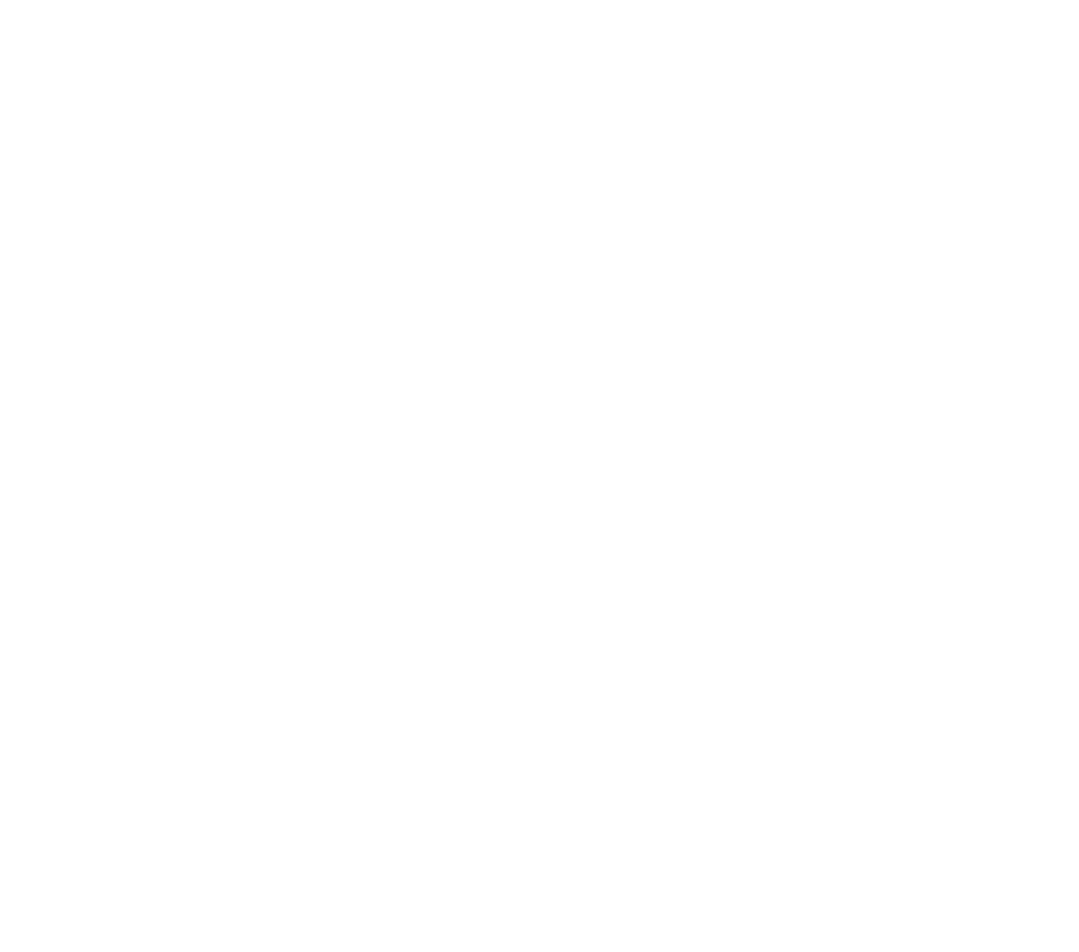
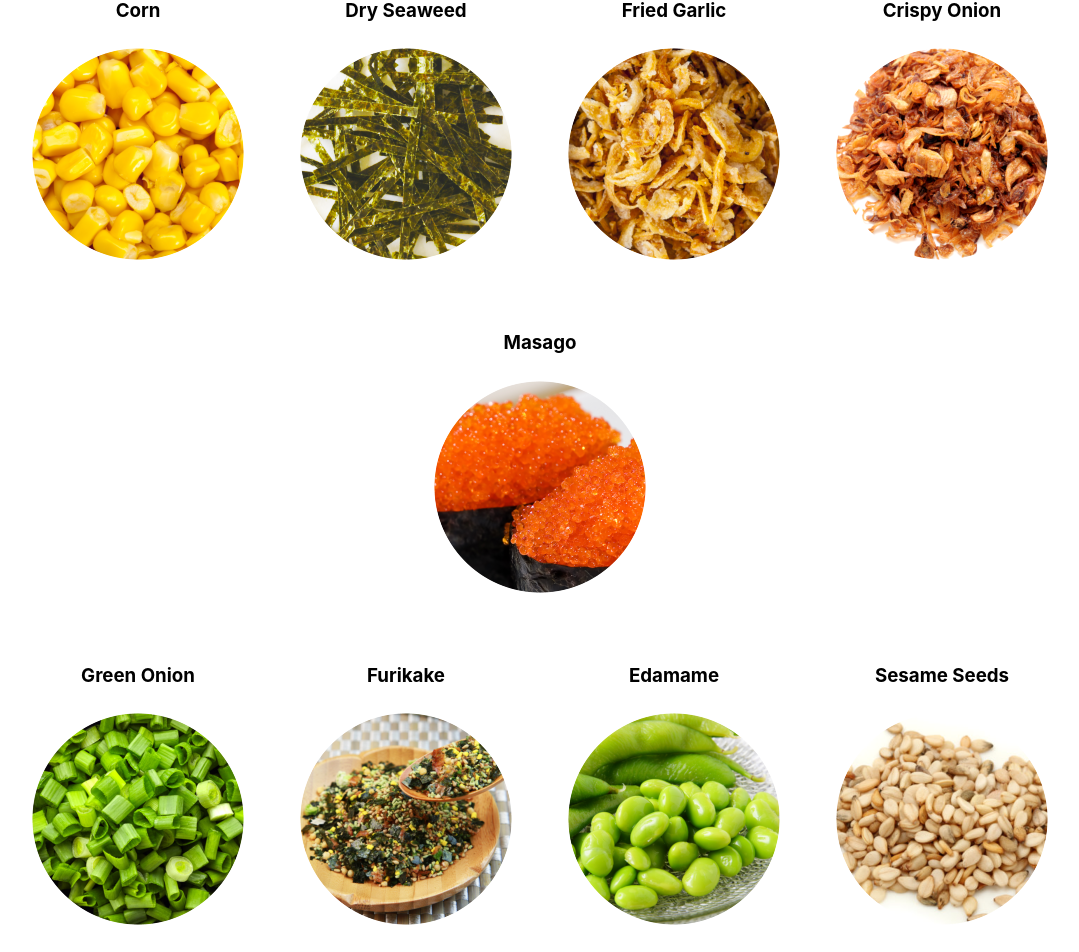
Before and after one commit to billyxuding/PokeSquare, a React (Create React App) app in the folder client/: page / in a window 1280 px wide. Shown: the part 2761-3713 px from the top of the page, without its empty margins (100-1179 px from the left). Before the commit the page ends 2721 px from the top, so only its background shows below. Built offline with nearby package versions, Linux system fonts and the light colour scheme.

Commit message:
added all toppings

```diff
--- a/client/src/App.js
+++ b/client/src/App.js
@@ -7,7 +7,8 @@
 		base: "",
 		proteins: [],
 		sauces: [],
-		sides: []
+		sides: [],
+		toppings: []
 	});
 
 	return (
--- a/client/src/Components/Toppings.js
+++ b/client/src/Components/Toppings.js
@@ -1,9 +1,99 @@
 import React from 'react';
+import corn from '../Images/toppings/corn.png';
+import drySeaweed from '../Images/toppings/dry-seaweed.png';
+import friedGarlic from '../Images/toppings/fried-garlic.png';
+import crispyOnion from '../Images/toppings/crispy-onion.png';
+import masago from '../Images/toppings/masago.png';
+import greenOnion from '../Images/toppings/green-onion.png';
+import furikake from '../Images/toppings/furikake.png';
+import edamame from '../Images/toppings/edamame.png';
+import sesameSeeds from '../Images/toppings/sesame-seeds.png';
 
-const Toppings = () => {
+const Toppings = props => {
+	const { order, setOrder } = props;
+
+	const checkHandler = e => {
+        let newToppings;
+        if (e.target.checked) {
+            newToppings = [...order.toppings, e.target.name];
+        } else {
+            newToppings = order.toppings.filter((item) => item !== e.target.name);
+        }
+        setOrder({
+            ...order,
+            toppings: newToppings
+        });
+    }
+
     return (
         <div>
-
+            <div className="section">
+                <div>
+                    <input type="checkbox" name="Corn" className="checkbox" id="corn" onChange={ checkHandler } />
+                    <label className="label" htmlFor="corn">
+                        <h3>Corn</h3>
+                        <img src={ corn } alt="corn" />
+                    </label>
+                </div>
+                <div>
+                    <input type="checkbox" name="Dry Seaweed" className="checkbox" id="dry-seaweed" onChange={ checkHandler } />
+                    <label className="label" htmlFor="dry-seaweed">
+                        <h3>Dry Seaweed</h3>
+                        <img src={ drySeaweed } alt="dry seaweed" />
+                    </label>
+                </div>
+                <div>
+                    <input type="checkbox" name="Fried Garlic" className="checkbox" id="fried-garlic" onChange={ checkHandler } />
+                    <label className="label" htmlFor="fried-garlic">
+                        <h3>Fried Garlic</h3>
+                        <img src={ friedGarlic } alt="fried garlic" />
+                    </label>
+                </div>
+                <div>
+                    <input type="checkbox" name="Crispy Onion" className="checkbox" id="crispy-onion" onChange={ checkHandler } />
+                    <label className="label" htmlFor="crispy-onion">
+                        <h3>Crispy Onion</h3>
+                        <img src={ crispyOnion } alt="crispy onion" />
+                    </label>
+                </div>
+                <div>
+                    <input type="checkbox" name="Masago" className="checkbox" id="masago" onChange={ checkHandler } />
+                    <label className="label" htmlFor="masago">
+                        <h3>Masago</h3>
+                        <img src={ masago } alt="masago" />
+                    </label>
+                </div>
+            </div>
+            <div className="section">
+                <div>
+                    <input type="checkbox" name="Green Onion" className="checkbox" id="green-onion" onChange={ checkHandler } />
+                    <label className="label" htmlFor="green-onion">
+                        <h3>Green Onion</h3>
+                        <img src={ greenOnion } alt="green onion" />
+                    </label>
+                </div>
+                <div>
+                    <input type="checkbox" name="Furikake" className="checkbox" id="furikake" onChange={ checkHandler } />
+                    <label className="label" htmlFor="furikake">
+                        <h3>Furikake</h3>
+                        <img src={ furikake } alt="furikake" />
+                    </label>
+                </div>
+                <div>
+                    <input type="checkbox" name="Edamame" className="checkbox" id="edamame" onChange={ checkHandler } />
+                    <label className="label" htmlFor="edamame">
+                        <h3>Edamame</h3>
+                        <img src={ edamame } alt="edamame" />
+                    </label>
+                </div>
+                <div>
+                    <input type="checkbox" name="Sesame Seeds" className="checkbox" id="sesame-seeds" onChange={ checkHandler } />
+                    <label className="label" htmlFor="sesame-seeds">
+                        <h3>Sesame Seeds</h3>
+                        <img src={ sesameSeeds } alt="sesame seeds" />
+                    </label>
+                </div>
+            </div>
         </div>
     )
 };
--- a/client/src/Views/Menu.js
+++ b/client/src/Views/Menu.js
@@ -3,6 +3,7 @@
 import Proteins from '../Components/Proteins';
 import Sauces from '../Components/Sauces';
 import Sides from '../Components/Sides';
+import Toppings from '../Components/Toppings';
 
 const Menu = props => {
     const { order, setOrder } = props;
@@ -24,6 +25,7 @@
 			<h2>Sides</h2>
 			<Sides order={ order } setOrder={ setOrder } />
 			<h2>Toppings</h2>
+			<Toppings order={ order } setOrder={ setOrder } />
         </div>
     )
 };
```
